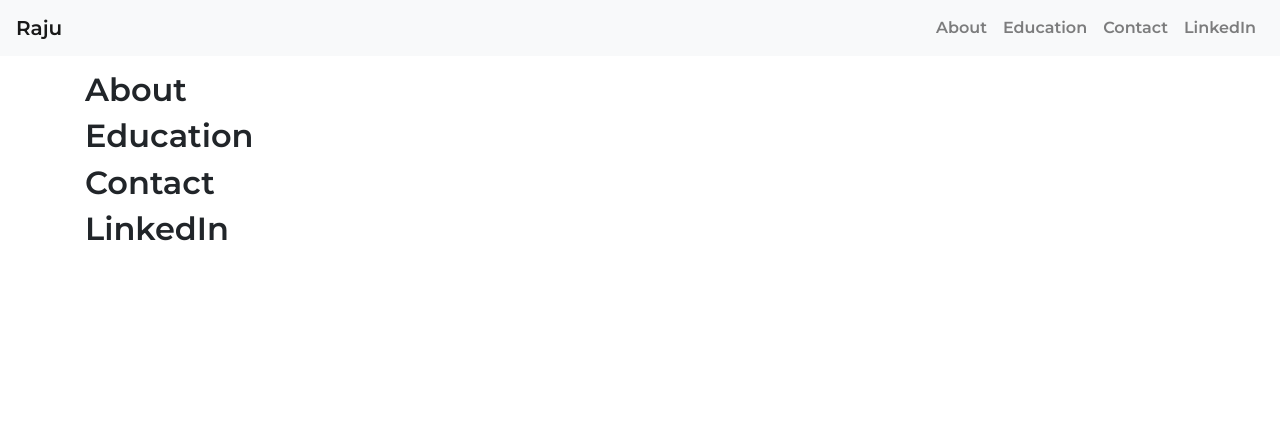
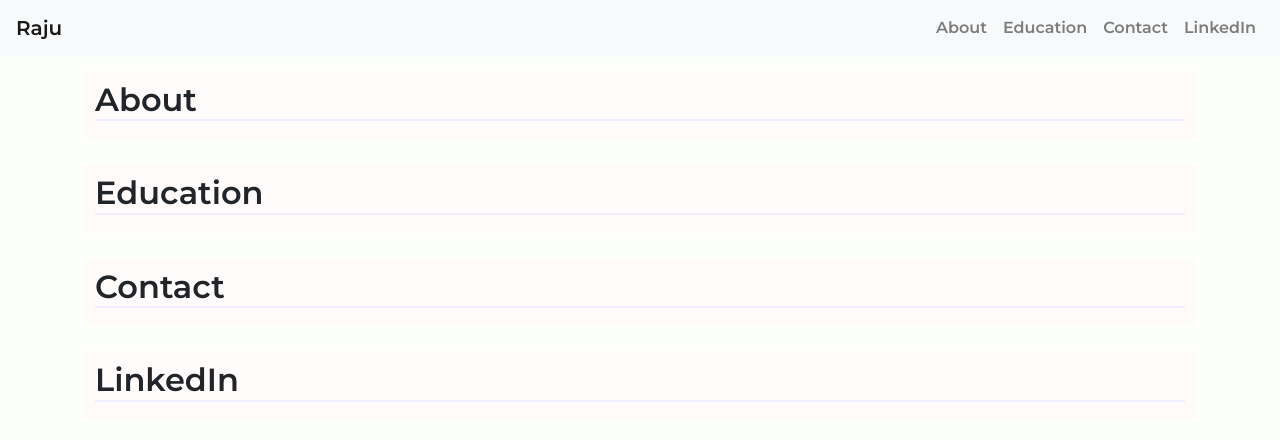
Before and after one commit to BalarajuK/portfolio, a React (Create React App) app: page / in a window 1280 px wide. Shown: the top 440 px of the page. Built offline with nearby package versions, Linux system fonts and the light colour scheme.

Commit message:
Added section css

```diff
--- a/src/components/App.js
+++ b/src/components/App.js
@@ -29,7 +29,10 @@ class App extends Component {
                     <div className="container">
                         <div className="row">
                             <div className="col-12">
-                                <h2>{section.Name}</h2>
+                                <article>
+                                    <h2>{section.Name}</h2>
+                                </article>
+
                             </div>
 
                         </div>
--- a/src/styles/App.scss
+++ b/src/styles/App.scss
@@ -1,3 +1,13 @@
 .App {
   @import "Header";
+  section {
+    article {
+      margin-bottom: 25px;
+      padding: 10px;
+      background-color: #fffbfb;
+      h2{
+        border-bottom: 2px solid #eef;
+      }
+    }
+  }
 }
--- a/src/styles/index.scss
+++ b/src/styles/index.scss
@@ -1,4 +1,5 @@
 body{
   font-family: "Montserrat";
+  background-color: #fdfffb;
   @import "App";
 }
```
